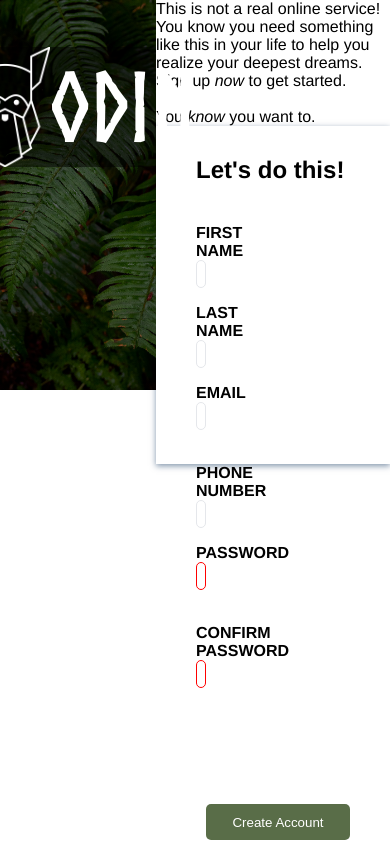
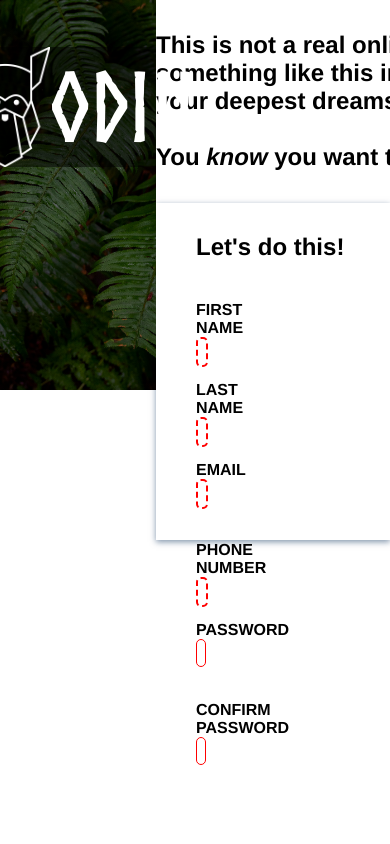
Before and after one commit to Antience100/sign-up-form, a plain HTML site: page index.html in a window 390 px wide. Drawn offline with Linux system fonts and the light colour scheme.

Commit message:
added some validation, finishing up the password and phone number then all done!

```diff
--- a/css/styles.css
+++ b/css/styles.css
@@ -70,13 +70,18 @@ img {
   margin-top: 60vh;
 }
 
-button {
-  background-color: #596d48;
-  color: white;
-  border: none;
-  border-radius: 5px;
-  width: 144px;
-  height: 36px;
+.form-text-section {
+  height: 24vh;
+  font-size: 1.5rem;
+  font-weight: bold;
+  display: flex;
+  flex-direction: column;
+  justify-content: center;
+  align-items: center;
+}
+
+.form-text-section p {
+  width: 600px;
 }
 
 .account-already a {
@@ -146,6 +151,10 @@ input:focus {
   border: 1px solid blue;
 }
 
+input:invalid {
+  border: 2px dashed red;
+}
+
 .button-section {
   margin-top: 100px;
   display: flex;
@@ -154,6 +163,13 @@ input:focus {
 
 .button-section button {
   margin-left: 50px;
+  background-color: #596d48;
+  color: white;
+  border: none;
+  border-radius: 8px;
+  width: 180px;
+  height: 45px;
+  font-weight: bold;
 }
 
 .button-section p {
--- a/index.html
+++ b/index.html
@@ -43,7 +43,7 @@
         </div>
         <div class="form-section">
           <p>Let's do this!</p>
-          <form>
+          <form id="sign-up-form">
             <div class="form-group">
               <label for="first-name">FIRST NAME</label>
               <input
@@ -52,6 +52,7 @@
                 name="first-name"
                 required
                 placeholder="John"
+                maxlength="50"
               />
             </div>
             <div class="form-group">
@@ -62,6 +63,7 @@
                 id="last-name"
                 required
                 placeholder="Wick"
+                maxlength="50"
               />
             </div>
             <div class="form-group">
@@ -82,6 +84,9 @@
                 id="phone-number"
                 required
                 placeholder="226-420-6969"
+                maxlength="12"
+                pattern="(\(\d{3}\)\s?|\d{3}-)\d{3}-\d{4}"
+                title="Please enter in the format 123-456-7890"
               />
             </div>
             <div class="form-group">
```
Lines whose indentation alone changed are shown as unchanged.
